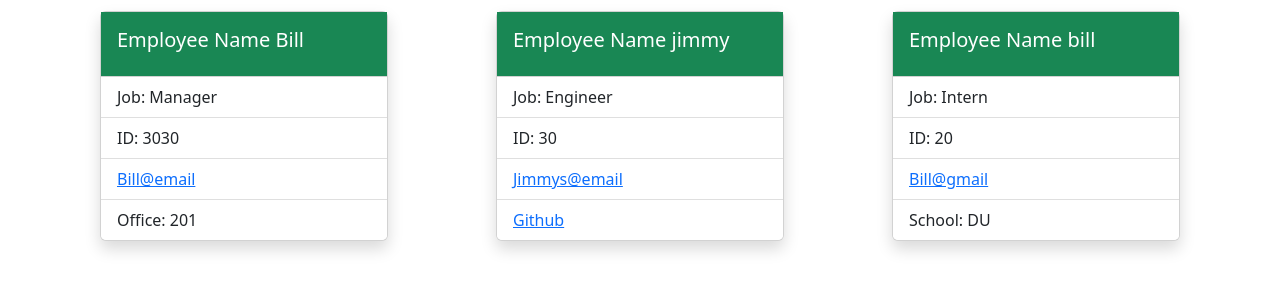
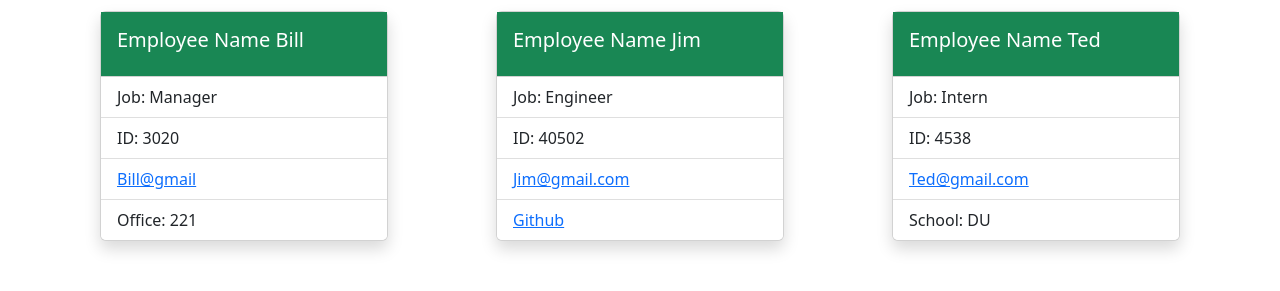
Before and after one commit to JacksonGrimm/Team-Profile-Generator, a website: page return/index1.html in a window 1280 px wide. Shown: the part 53-344 px from the top of the page. Drawn offline with nearby package versions, Linux system fonts and the light colour scheme.

Commit message:
finishing style touches

```diff
--- a/index.js
+++ b/index.js
@@ -28,8 +28,7 @@ const topHtml = `<!DOCTYPE html>
   <h1 class="font-weight-bold">The Team</h1>
 </div>
 <main class="d-flex justify-content-evenly">`;
-const bottomHtml = `</main> </body>
-</html>`;
+
 //gonna store employee objects and push user inputs into
 const employeeArr = [];
 let loop = true;
@@ -59,7 +58,7 @@ const buildEmployees = (employeeArr) => {
     //add bottom half
     const card = `<div class="card m-2 shadow" style="width: 18rem">
       <div class="card-body bg-success">
-        <h5 class="card-title text-white">Employee Name ${element.getName()}</h5>
+        <h5 class="card-title text-white">${element.getName()}</h5>
       </div>
       <ul class="list-group list-group-flush">
         <li class="list-group-item">Job: ${element.getRole()}</li>
--- a/return/index1.html
+++ b/return/index1.html
@@ -28,28 +28,28 @@
       </div>
       <ul class="list-group list-group-flush">
         <li class="list-group-item">Job: Manager</li>
-        <li class="list-group-item">ID: 3030</li>
-        <li class="list-group-item"><a href= "mailto: Bill@email">Bill@email</a></li>
-        <li class="list-group-item">Office: 201</li>
+        <li class="list-group-item">ID: 3020</li>
+        <li class="list-group-item"><a href= "mailto: Bill@gmail">Bill@gmail</a></li>
+        <li class="list-group-item">Office: 221</li>
       </ul>
     </div><div class="card m-2 shadow" style="width: 18rem">
       <div class="card-body bg-success">
-        <h5 class="card-title text-white">Employee Name jimmy</h5>
+        <h5 class="card-title text-white">Employee Name Jim</h5>
       </div>
       <ul class="list-group list-group-flush">
         <li class="list-group-item">Job: Engineer</li>
-        <li class="list-group-item">ID: 30</li>
-        <li class="list-group-item"><a href= "mailto: Jimmys@email">Jimmys@email</a></li>
-        <li class="list-group-item"><a href = "JimmysGithub" target="_blank">Github</a></li>
+        <li class="list-group-item">ID: 40502</li>
+        <li class="list-group-item"><a href= "mailto: Jim@gmail.com">Jim@gmail.com</a></li>
+        <li class="list-group-item"><a href = "https://github.com/Jim" target="_blank">Github</a></li>
       </ul>
     </div><div class="card m-2 shadow" style="width: 18rem">
       <div class="card-body bg-success">
-        <h5 class="card-title text-white">Employee Name bill</h5>
+        <h5 class="card-title text-white">Employee Name Ted</h5>
       </div>
       <ul class="list-group list-group-flush">
         <li class="list-group-item">Job: Intern</li>
-        <li class="list-group-item">ID: 20</li>
-        <li class="list-group-item"><a href= "mailto: Bill@gmail">Bill@gmail</a></li>
+        <li class="list-group-item">ID: 4538</li>
+        <li class="list-group-item"><a href= "mailto: Ted@gmail.com">Ted@gmail.com</a></li>
         <li class="list-group-item">School: DU</li>
       </ul>
     </div>
```
